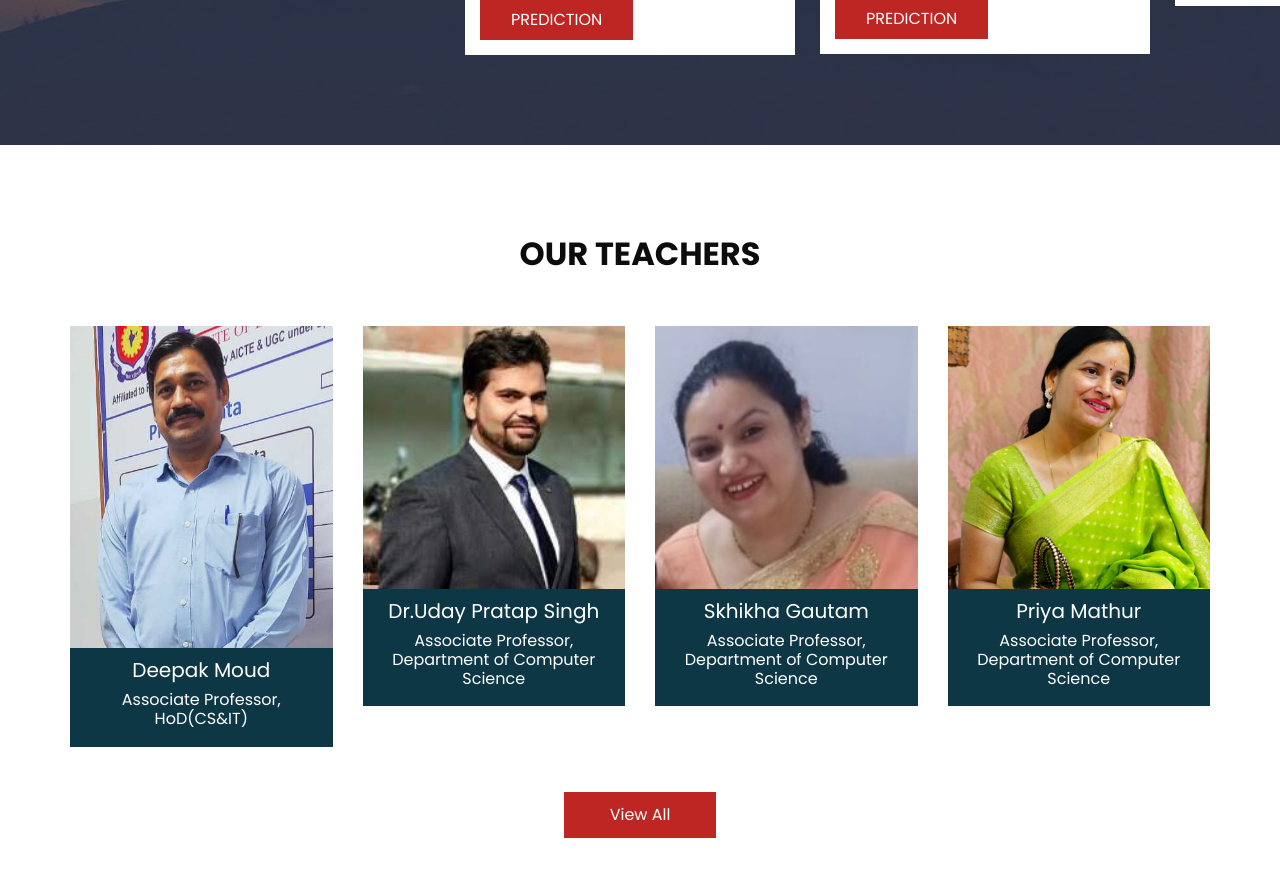
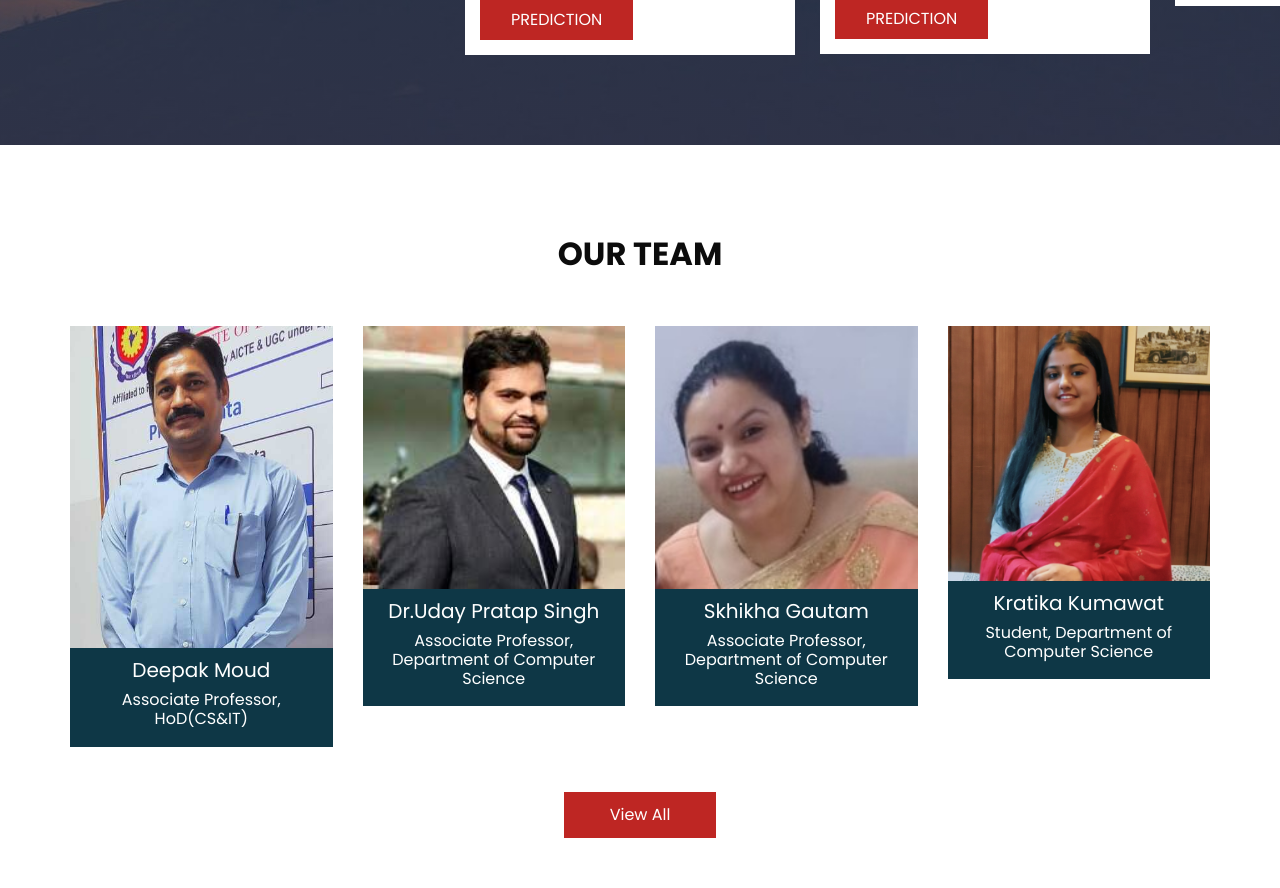
Before and after one commit to kratika602/Kratika_internship_major_project, a Flask app: page / in a window 1280 px wide. Shown: the part 2412-3300 px from the top of the page. Run offline with Flask 2, Linux system fonts and the light colour scheme; some libraries are stand-ins or nearby versions.

Commit message:
Update index.html

```diff
--- a/templates/index.html
+++ b/templates/index.html
@@ -64,7 +64,7 @@
                   <a class="nav-link" href="/internship_models">Internship Models</a>
                 </li>
                 <li class="nav-item">
-                  <a class="nav-link" href="/teacher">Teachers</a>
+                  <a class="nav-link" href="/teacher">Team</a>
                 </li>
                 <li class="nav-item">
                   <a class="nav-link" href="/contact">Contact Us</a>
@@ -335,7 +335,7 @@ AICTE has decided to establish AICTE-IDEA (Idea Development, Evaluation & Applic
     <div class="container">
       <div class="heading_container heading_center">
         <h2>
-          Our Teachers
+          Our Team
         </h2>
       </div>
       <div class="row">
@@ -387,14 +387,14 @@ AICTE has decided to establish AICTE-IDEA (Idea Development, Evaluation & Applic
         <div class="col-sm-6 col-lg-3">
           <div class="box">
             <div class="img-box">
-              <img src=" {{ url_for('static',filename ='images/priyamathur.jpg') }}" alt="">
+              <img src=" {{ url_for('static',filename ='images/kratika (1).jpg') }}" alt="">
             </div>
             <div class="detail-box">
               <h5>
-                Priya Mathur
+                Kratika Kumawat
               </h5>
               <h6>
-                Associate Professor, Department of Computer Science
+                Student, Department of Computer Science
               </h6>
             </div>
           </div>
```
